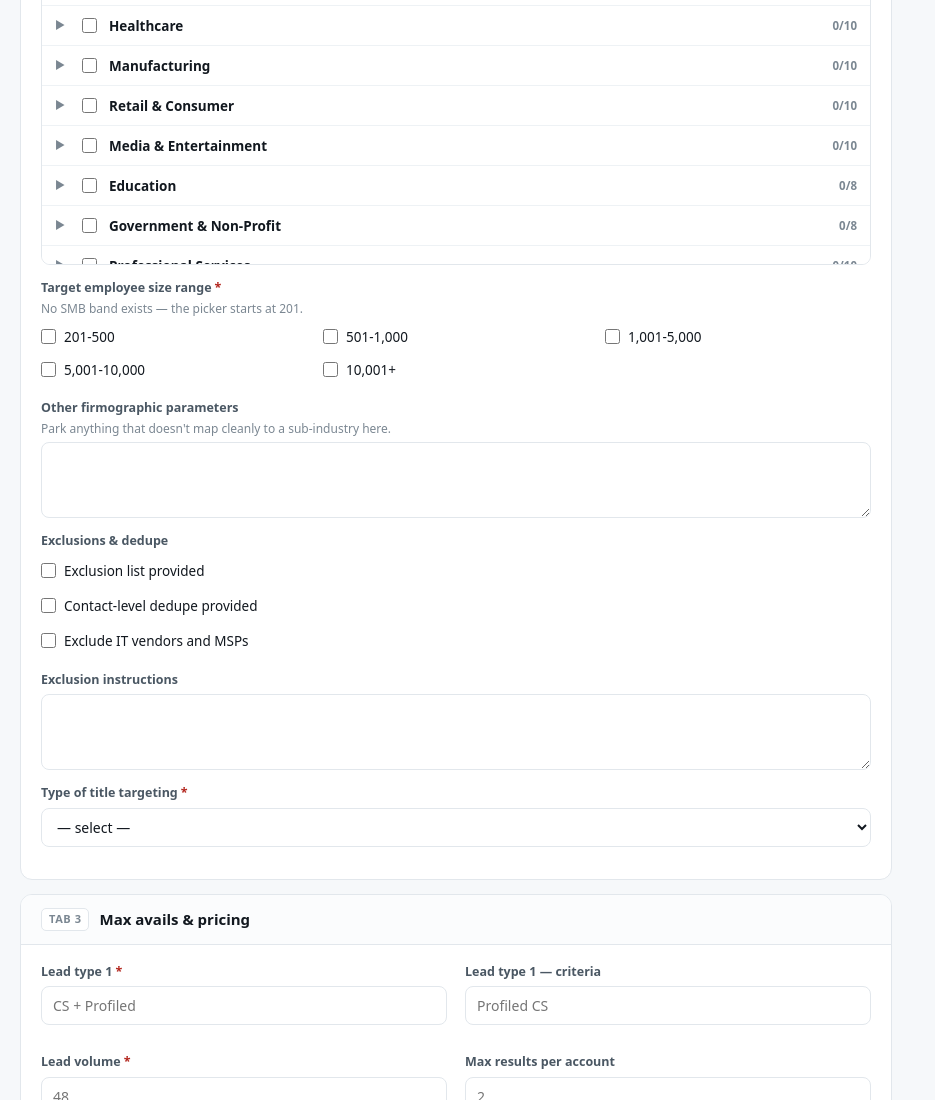
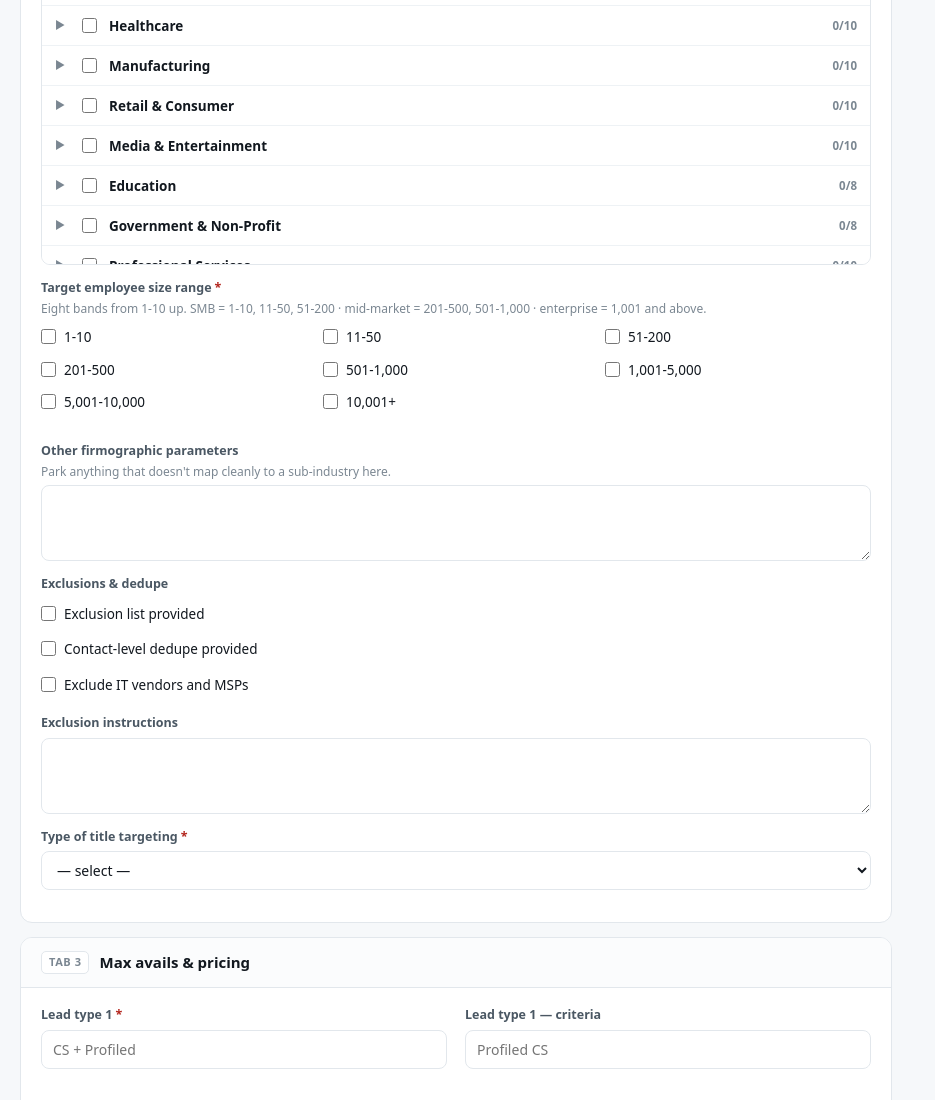
Before and after one commit to djennings92/Program-Intake-Form-Internal-, a plain HTML site: page index.html in a window 1280 px wide. Shown: the part 1600-2700 px from the top of the page, without its empty margins (0-935 px from the left). Drawn offline with Linux system fonts and the light colour scheme.

Commit message:
Update employee size bands and hints in index.html

```diff
--- a/index.html
+++ b/index.html
@@ -256,8 +256,9 @@ dialog .df button.pri{background:var(--teal);border-color:var(--teal);color:#fff
             <div class="tree" id="tree"></div></div>
 
           <div class="fld full"><label>Target employee size range<span class="req">*</span>
-            <span class="hint">No SMB band exists — the picker starts at 201.</span></label>
-            <div class="chkgrid" id="sizeGrid"></div></div>
+            <span class="hint">Eight bands from 1-10 up. SMB = 1-10, 11-50, 51-200 · mid-market = 201-500, 501-1,000 · enterprise = 1,001 and above.</span></label>
+            <div class="chkgrid" id="sizeGrid"></div>
+            <div id="sizeNote" style="font-size:12.5px;color:var(--ink3);margin-top:6px"></div></div>
 
           <div class="fld full"><label>Other firmographic parameters
             <span class="hint">Park anything that doesn't map cleanly to a sub-industry here.</span></label>
@@ -463,7 +464,8 @@ const FUNCTIONS = [
   {n:"Business Partner / Advisory", subs:null}
 ];
 const SENIORITY = ["Practitioner/Specialist","Manager/Lead","Director/Head","Executive/C-Level","Business Partner/Advisor"];
-const SIZES = ["201-500","501-1,000","1,001-5,000","5,001-10,000","10,001+"];
+const SIZES = ["1-10","11-50","51-200","201-500","501-1,000","1,001-5,000","5,001-10,000","10,001+"];
+const SMB_BANDS = ["1-10","11-50","51-200"];
 
 /* ---------- build pickers ---------- */
 function buildTree(el, DATA){
@@ -713,8 +715,18 @@ function render(){
     C.push(['Cybersecurity as industry vs audience','You have selected the <b>Cybersecurity</b> sub-industry on a security-themed program. That targets security <i>vendors</i>. If you want security buyers inside other verticals, this belongs in the persona, not the industry.']);
   const totalSubs = selectedIndustries().reduce((a,x)=>a+x.n,0);
   if(needFirmo && totalSubs>=25) C.push(['Broad industry selection',`${totalSubs} sub-industries selected across ${ind0.length} verticals. Worth confirming the client wants this breadth — wide nets inflate the count and produce leads they later reject.`]);
-  if(needFirmo && sizes().length && !sizes().includes('201-500') && !sizes().includes('501-1,000') && n>=100)
-    C.push(['Enterprise-only at volume','Enterprise-only bands with a high lead target — check the matched universe supports it.']);
+  const sz=sizes(), smb=sz.filter(s=>SMB_BANDS.includes(s)), ent=sz.filter(s=>['1,001-5,000','5,001-10,000','10,001+'].includes(s));
+  $('sizeNote').textContent = !sz.length ? '' :
+    `${sz.length} of 8 bands` + (smb.length&&ent.length? ' — spans SMB through enterprise, which is very wide for one audience.' :
+      smb.length&&!ent.length? ' — SMB and below only.' : ent.length&&!smb.length? ' — enterprise only.' : '.');
+  if(needFirmo && ent.length && !smb.length && !sz.includes('201-500') && !sz.includes('501-1,000') && n>=100)
+    C.push(['Enterprise-only at volume','Enterprise bands only against a high lead target — check the matched universe supports it before committing.']);
+  if(needFirmo && smb.length && ent.length)
+    C.push(['Audience spans SMB to enterprise',`Bands run from ${sz[0]} to ${sz[sz.length-1]}. A 5-person business and a 20,000-person one do not buy the same way — confirm this is deliberate, or the messaging and script will fit neither.`]);
+  if(needFirmo && sz.includes('1-10') && setPairs.some(p=>p.levels.includes('Director/Head')||p.levels.includes('Executive/C-Level')))
+    C.push(['Director titles at 1-10 employees','You have <b>1-10 employees</b> ticked alongside Director/Head or C-Level personas. Businesses that size rarely carry those titles — expect owner, founder or principal instead, and a thin count.']);
+  if(needFirmo && smb.length && /bant/i.test(v('lt1')+v('lt2')) && +v('cpl')>=300)
+    C.push(['High BANT CPL against SMB',`CPL of ${v('cpl')} on a BANT product with SMB bands ticked. Small businesses often fail the budget and timeline criteria — check the rate holds against the likely rejection rate.`]);
   if(talOnly && (totalSubs>0 || sizes().length))
     C.push(['Firmographics set on a TAL-only campaign','Industries or company sizes are ticked but targeting is TAL/ABM only, so they filter nothing. Either clear them or switch to TAL + Whitespace.']);
   const lead = v('countDue') && v('start')
```
